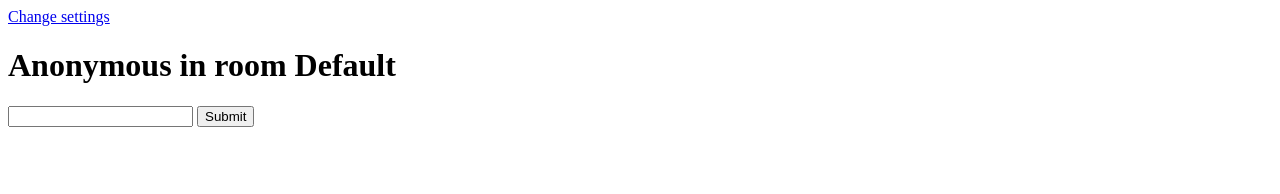
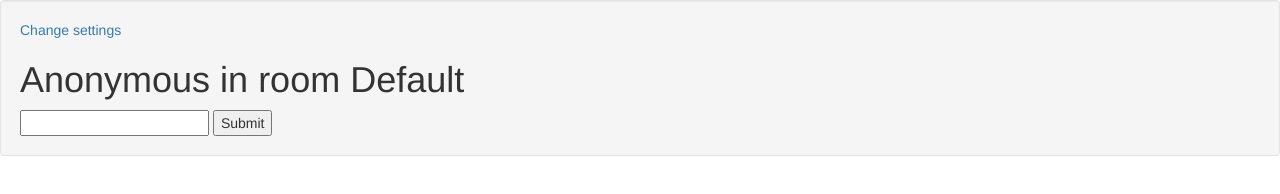
Before and after one commit to sconstan/socket-basics, a website: page public/chat.html in a window 1280 px wide. Drawn offline with Linux system fonts and the light colour scheme; no server answers.

```diff
--- a/public/chat.html
+++ b/public/chat.html
@@ -3,8 +3,13 @@
 	<head>
 		<meta charset="UTF-8">
 		<title>Little Chat App!</title>
+		<link rel="stylesheet" type="text/css" href="./css/bootstrap.min.css">
+		<link rel="stylesheet" type="text/css" href="./css/styles.css">
 	</head>
+
 	<body>
+
+		<div class="well">
 
 			<a href="/index.html">Change settings</a>
 
@@ -19,6 +24,10 @@
 				<input type="submit"/>
 			</form>
 
+		</div>
+
+
+
 		<script src="/js/jquery-2.1.4.min.js"></script>
 		<script src="/js/socket.io-1.3.7.js"></script>
 		<script src="/js/moment.js"></script>
```
Also changed, not shown: public/index.html (+2 -0 lines). Lines whose indentation alone changed are shown as unchanged.
